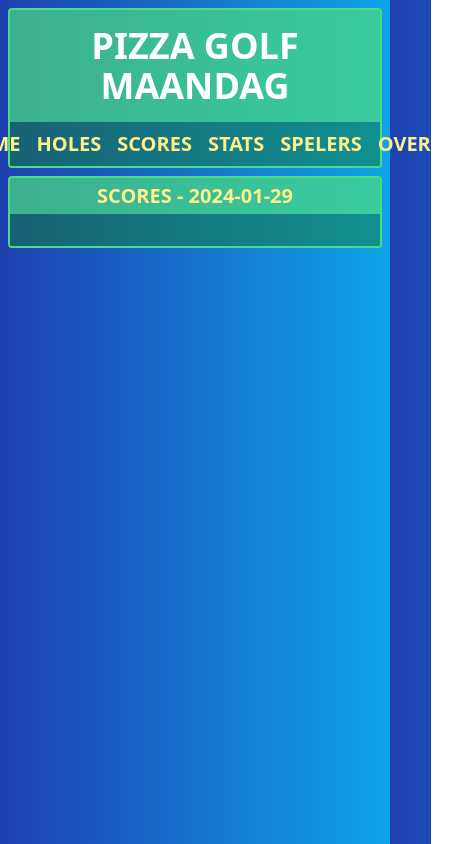
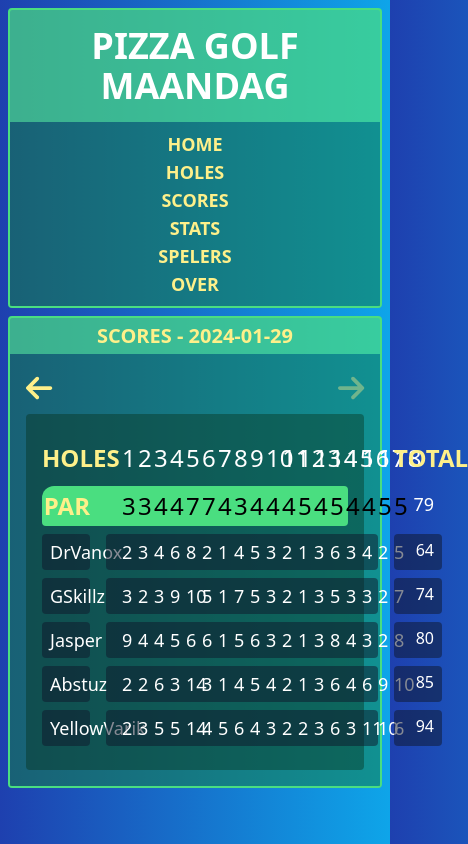
Before and after one commit to jessecrans/pizza-golf-maandag, a Next.js app: page /scores in a window 390 px wide. Shown: the whole page, 468 px wide, since content can reach past the window. Built offline with nearby package versions, Linux system fonts and the light colour scheme.

Commit message:
made scoreboard, not yet responsive, looks bad on small screens

```diff
--- a/src/app/components/Navbar.tsx
+++ b/src/app/components/Navbar.tsx
@@ -5,7 +5,7 @@ const Navbar = () => {
   return (
     <nav className='m-2 mb-0 rounded border-2 border-green-400 text-white text-4xl font-bold uppercase text-center'>
       <h1 className='bg-green-400 bg-opacity-70 p-4'>Pizza Golf Maandag</h1>
-      <ul className='text-yellow-200 text-xl bg-green-700 bg-opacity-50 p-2 flex flex-row justify-center gap-4'>
+      <ul className='text-yellow-200 text-lg bg-green-700 bg-opacity-50 p-2 flex flex-col justify-center items-center sm:flex-row sm:text-xl sm:gap-4'>
         <li>
           <Link href='/'>Home</Link>
         </li>
--- a/src/app/globals.css
+++ b/src/app/globals.css
@@ -3,9 +3,15 @@
 @tailwind utilities;
 
 @layer base {
-  a, Link {
+  a, Link, button {
     @apply text-yellow-200;
     @apply hover:underline;
     @apply font-bold;
   }
+  h3 {
+    @apply text-yellow-200;
+    @apply text-2xl;
+    @apply font-bold;
+    @apply uppercase;
+  }
 }
--- a/src/app/holes/[hole]/components/HoleArrows.tsx
+++ b/src/app/holes/[hole]/components/HoleArrows.tsx
@@ -14,12 +14,12 @@ const HoleArrows = ({
   return (
     <div className="flex justify-between items-center p-4">
       {
-        <Link className={'text-2xl ' + (parseInt(params.hole) > 1 ? 'hover:opacity-60' : 'pointer-events-none opacity-40')} href={`/holes/${parseInt(params.hole) - 1}`}>
+        <Link className={'text-3xl ' + (parseInt(params.hole) > 1 ? 'hover:opacity-60' : 'pointer-events-none opacity-40')} href={`/holes/${parseInt(params.hole) - 1}`}>
           <FontAwesomeIcon icon={faArrowLeft} />
         </Link>
       }
       {
-        <Link className={'text-2xl ' + (parseInt(params.hole) < 18 ? 'hover:opacity-60' : 'pointer-events-none opacity-40')} href={`/holes/${parseInt(params.hole) + 1}`}>
+        <Link className={'text-3xl ' + (parseInt(params.hole) < 18 ? 'hover:opacity-60' : 'pointer-events-none opacity-40')} href={`/holes/${parseInt(params.hole) + 1}`}>
           <FontAwesomeIcon icon={faArrowRight} />
         </Link>
       }
--- a/src/app/scores/components/Scoreboard.tsx
+++ b/src/app/scores/components/Scoreboard.tsx
@@ -14,141 +14,49 @@ const Scoreboard = ({
   ]
 
   return (
-    <></>
-    // <table className='w-full max-w-5xl table-auto'>
-    //   <thead className='text-right'>
-    //     <tr className='[&>th]:p-4 bg-green-950 bg-opacity-50'>
-    //       <th>Holes</th>
-    //       {
-    //         currentGameData.scores[0].map((_, index) => (
-    //           <th key={index} className='w-10'>{index + 1}</th>
-    //         ))
-    //       }
-    //       <th>Total</th>
-    //     </tr>
-    //     <tr>
-    //       <th>Par</th>
-    //       {
-    //         holePars.map((par, index) => (
-    //           <th key={index}>{par}</th>
-    //         ))
-    //       }
-    //     </tr>
-    //   </thead>
-    //   <tbody className='text-right'>
-    //     {
-    //       currentGameData.players.map((player, index) => (
-    //         <tr key={player}>
-    //           <td className='text-left'>{player}</td>
-    //           {
-    //             currentGameData.scores[index].map((score, index) => (
-    //               <td key={index}>{score}</td>
-    //             ))
-    //           }
-    //           <td>{currentGameData.scores[index].reduce((a, b) => a + b, 0)}</td>
-    //         </tr>
-    //       ))
-    //     }
-    //   </tbody>
-    // </table>
-
-    // <div className='flex flex-col justify-center items-center'>
-    //   <div className='flex justify-between w-full'>
-    //     <h3>Holes</h3>
-    //     <div className='flex justify-between items-center gap-2'>
-    //       {
-    //         holePars.map((par, index) => (
-    //           <h3 key={index}>{index + 1}</h3>
-    //         ))
-    //       }
-    //     </div>
-    //     <h3 className='text-right'>Total</h3>
-    //   </div>
-    //   <div className='flex justify-between w-full'>
-    //     <h3 className='text-right'>Par</h3>
-    //     <div className='flex justify-between items-center gap-2'>
-    //       {
-    //         holePars.map((par, index) => (
-    //           <h3 key={index}>{par}</h3>
-    //         ))
-    //       }
-    //     </div>
-    //     <h3>
-    //       {
-    //         holePars.reduce((a, b) => a + b, 0)
-    //       }
-    //     </h3>
-    //   </div>
-    //   {
-    //     currentGameData.players.map((player, index) => (
-    //       <div key={player} className='flex justify-between w-full'>
-    //         <h3 className='text-right'>{player}</h3>
-    //         <div className='flex justify-between items-center gap-2'>
-    //           {
-    //             currentGameData.scores[index].map((score, index) => (
-    //               <h3 key={index}>{score}</h3>
-    //             ))
-    //           }
-    //         </div>
-    //         <h3>{currentGameData.scores[index].reduce((a, b) => a + b, 0)}</h3>
-    //       </div>
-    //     ))
-    //   }
-    // </div>
-
-    // <div className='flex justify-between max-w-2xl m-auto'>
-    //   <div className=''>
-    //     <h3 className='text-right'>Holes</h3>
-    //     <h3 className='text-right'>Par</h3>
-    //     {
-    //       currentGameData.players.map((player, index) => (
-    //         <h3 key={player}>{player}</h3>
-    //       ))
-    //     }
-    //   </div>
-    //   <div>
-    //     <div className='grid grid-cols-18 text-right gap-2'>
-    //       {
-    //         holePars.map((par, index) => (
-    //           <h3 key={index}>{index + 1}</h3>
-    //         ))
-    //       }
-    //     </div>
-    //     <div className='grid grid-cols-18 text-right gap-2'>
-    //       {
-    //         holePars.map((par, index) => (
-    //           <h3 key={index}>{par}</h3>
-    //         ))
-    //       }
-    //     </div>
-    //     <div>
-    //       {
-    //         currentGameData.scores.map((playerScores, index) => (
-    //           <div key={index} className='grid grid-cols-18 text-right gap-2'>
-    //             {
-    //               playerScores.map((score, index) => (
-    //                 <p key={index}>{score}</p>
-    //               ))
-    //             }
-    //           </div>
-    //         ))
-    //       }
-    //     </div>
-    //   </div>
-    //   <div>
-    //     <h3 className='text-right'>Total</h3>
-    //     <h3>
-    //       {
-    //         holePars.reduce((a, b) => a + b, 0)
-    //       }
-    //     </h3>
-    //     {
-    //       currentGameData.scores.map((playerScores, index) => (
-    //         <h3 key={index}>{playerScores.reduce((a, b) => a + b, 0)}</h3>
-    //       ))
-    //     }
-    //   </div>
-    // </div>
+    <div className='max-w-7xl m-auto p-4 bg-green-950 bg-opacity-40 rounded'>
+      <div className='grid grid-cols-26 gap-4 my-2 py-1'>
+        <h3 className='col-span-4 text-right'>Holes</h3>
+        <div className='col-span-18 grid grid-cols-18 gap-4 px-4 text-right'>
+          {
+            holePars.map((par, index) => (
+              <p key={index} className='text-2xl text-right'>{index + 1}</p>
+            ))
+          }
+        </div>
+        <h3 className='col-span-4 text-right'>Total</h3>
+      </div>
+      <div className='grid grid-cols-26 gap-4 bg-green-400 rounded rounded-tl-xl py-1'>
+        <h3 className='col-span-4 text-right'>Par</h3>
+        <div className='col-span-18 grid grid-cols-18 gap-4 px-4 text-right'>
+          {
+            holePars.map((par, index) => (
+              <p key={index} className='text-black text-2xl text-right'>{par}</p>
+            ))
+          }
+        </div>
+        <p className='col-span-4 text-right pr-2 text-lg'>
+          {
+            holePars.reduce((a, b) => a + b, 0)
+          }
+        </p>
+      </div>
+      {
+        currentGameData.players.map((player, index) => (
+          <div key={player} className='grid grid-cols-26 my-2 gap-4'>
+            <h4 className='col-span-4 text-left pl-2 bg-slate-900 bg-opacity-50 py-1 rounded text-lg'>{player}</h4>
+            <div className='col-span-18 grid grid-cols-18 gap-4 bg-slate-900 bg-opacity-50 rounded px-4 text-right items-center'>
+              {
+                currentGameData.scores[index].map((score, index) => (
+                  <p key={index} className='text-lg'>{score}</p>
+                ))
+              }
+            </div>
+            <p className='col-span-4 text-right pr-2 bg-slate-900 bg-opacity-50 py-1 rounded'>{currentGameData.scores[index].reduce((a, b) => a + b, 0)}</p>
+          </div>
+        ))
+      }
+    </div >
   )
 }
 
--- a/src/app/scores/page.tsx
+++ b/src/app/scores/page.tsx
@@ -3,16 +3,42 @@ import React, { useEffect, useState } from 'react';
 import Scoreboard from './components/Scoreboard';
 import gameData from '../../../public/game_data/game_database.json'
 import PageLayout from '../layouts/PageLayout';
+import { FontAwesomeIcon } from '@fortawesome/react-fontawesome';
+import { faArrowLeft, faArrowRight } from '@fortawesome/free-solid-svg-icons';
 
 const Scores = () => {
-  const [currentGameData, setCurrentGameData] = useState(gameData[gameData.length - 1]);
+  const [currentGameDataIndex, setCurrentGameDataIndex] = useState(gameData.length - 1);
+
+  let title = `Scores - ${gameData[currentGameDataIndex].date}`
+  useEffect(() => {
+    title = `Scores - ${gameData[currentGameDataIndex].date}`
+  }, [currentGameDataIndex])
 
   return (
     <PageLayout
-      title={`Scores - ${currentGameData.date}`}
+      title={title}
     >
+      <div className='flex justify-between items-center mb-2'>
+        {
+          <button
+            onClick={() => setCurrentGameDataIndex(currentGameDataIndex - 1)}
+            className={'text-3xl ' + (currentGameDataIndex > 0 ? 'hover:opacity-60' : 'pointer-events-none opacity-40')}
+          >
+            <FontAwesomeIcon icon={faArrowLeft} />
+          </button>
+        }
+        {
+          <button
+            onClick={() => setCurrentGameDataIndex(currentGameDataIndex + 1)}
+            className={'text-3xl ' + (currentGameDataIndex < gameData.length - 1 ? 'hover:opacity-60' : 'pointer-events-none opacity-40')}
+          >
+            <FontAwesomeIcon icon={faArrowRight} />
+          </button>
+
+        }
+      </div>
       <Scoreboard
-        currentGameData={currentGameData}
+        currentGameData={gameData[currentGameDataIndex]}
       />
     </PageLayout>
   )
--- a/tailwind.config.ts
+++ b/tailwind.config.ts
@@ -10,9 +10,14 @@ const config: Config = {
   theme: {
     extend: {
       gridTemplateColumns: {
-        '18': 'repeat(18, minmax(0, 1fr))',
+        '26': 'repeat(26, minmax(0, 1fr))',
+        '18': 'repeat(18, minmax(0, 1fr))', // Added col-span-18
+      },
+      gridColumn: {
+        'span-18': 'span 18 / span 18', // Added col-span-18
       }
-    }
-  }
+    },
+  },
 };
+
 export default config;
```
